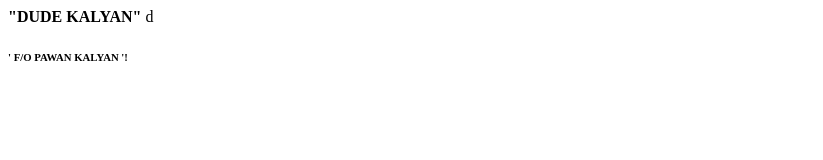
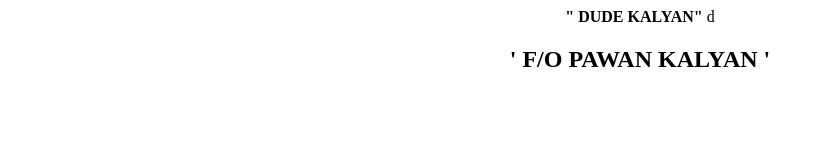
Before and after one commit to nandikonna/jenkins-docker, a plain HTML site: page index.html in a window 1280 px wide. Shown: the whole page, without its empty margins (0-823 px from the left). Drawn offline with Linux system fonts and the light colour scheme.

Commit message:
Update index.html

```diff
--- a/index.html
+++ b/index.html
@@ -3,8 +3,9 @@
 <title> myhomepage</title>
 </head>
 <body>
-<p><b> "DUDE KALYAN" </b>d</p>
-<h6> ' F/O PAWAN KALYAN '!</h6>
+<center>
+<p><b> " DUDE KALYAN" </b>d</p>
+<h2> ' F/O PAWAN KALYAN '</h2>
 </center>
 </body>
 </html>
```
